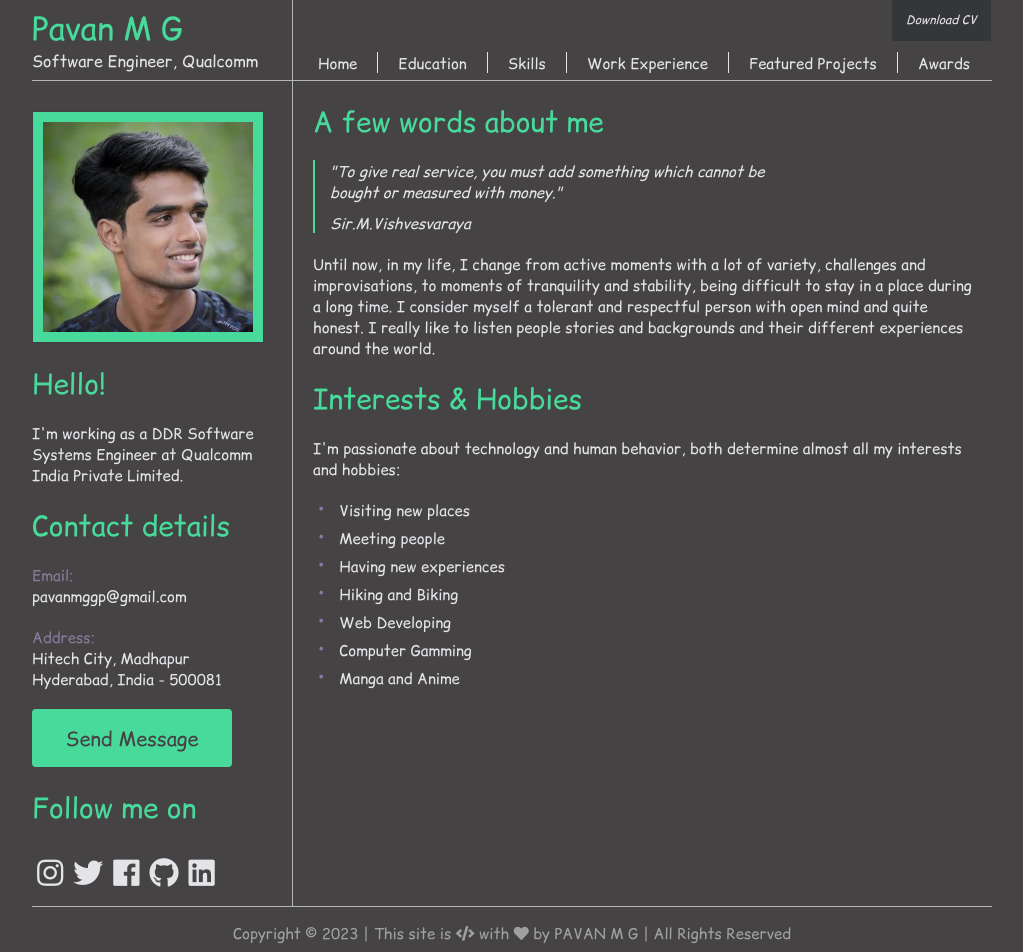
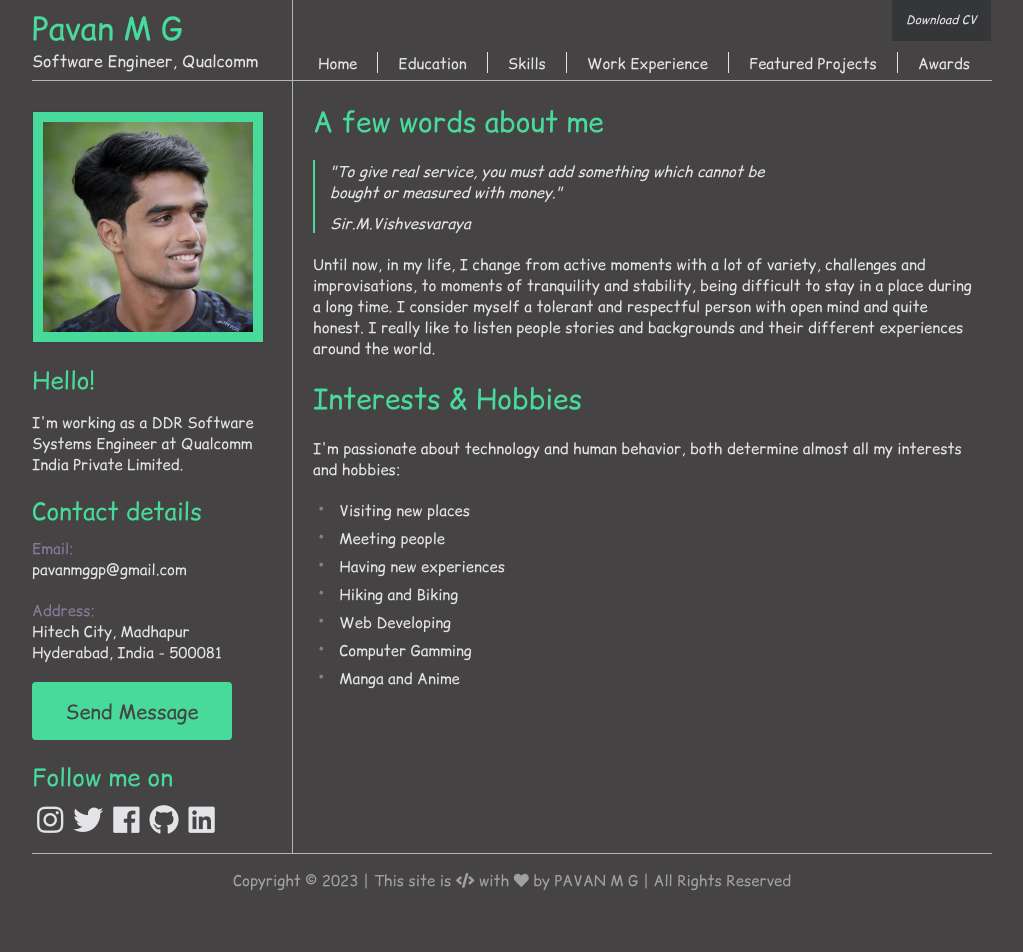
Before and after one commit to pavan-mg/pavan-mg.github.io, a Jekyll site: the page built from index.html, in a window 1280 px wide and 952 px high. Shown: the whole window, without its empty margins (128-1151 px from the left). Built offline with Jekyll 4.4.1, drawn with Linux system fonts in a browser that asks for light colours.

Commit message:
Update main.css

```diff
--- a/css/main.css
+++ b/css/main.css
@@ -237,7 +237,7 @@ ul {
 
 /* LEFT NAV */
 
-#left_nav h2 {
+#left_col h2 {
 	margin: 0;
 	font-size: 24px;
 }
```
